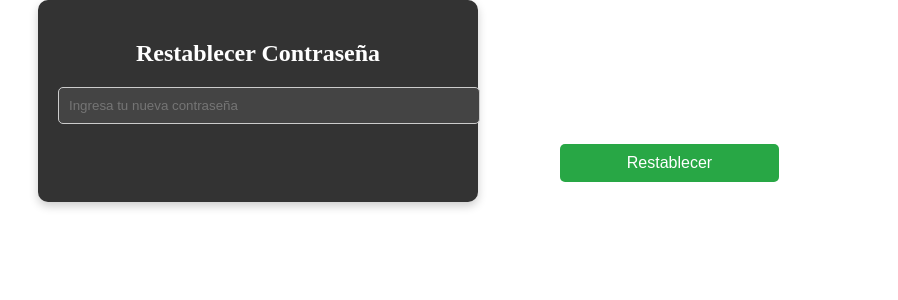
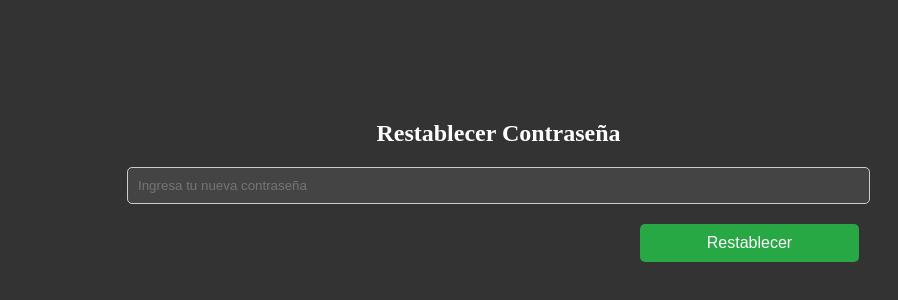
Before and after one commit to juandavidid/Proyecto_TaskMaster_Enyoi, a React (Vite) app in the folder TaskMaster_client/: page /resetpassword/1 in a window 1280 px wide. Shown: the top 300 px of the page, without its empty margins (382-1280 px from the left). Built offline with nearby package versions, Linux system fonts and the light colour scheme.

Commit message:
se aplico estilos CSS

```diff
--- a/TaskMaster_client/src/components/ResetPassword.jsx
+++ b/TaskMaster_client/src/components/ResetPassword.jsx
@@ -30,6 +30,7 @@ const ResetPassword = () => {
     return (
         <div className="reset-password-container">
             <form className="reset-password-form">
+                <div className="containerRestablcer">
                     <h2>Restablecer Contraseña</h2>
                     <input
                         type="password"
@@ -41,6 +42,9 @@ const ResetPassword = () => {
                     <button type="submit" onClick={handleClick} className="submit-button">
                         Restablecer
                     </button>
+
+                </div>
+
             </form>
         </div>
     )
--- a/TaskMaster_client/src/components/resetpassword.css
+++ b/TaskMaster_client/src/components/resetpassword.css
@@ -3,11 +3,12 @@
     background-color: #333;
     /* Fondo oscuro */
     padding: 20px;
-    border-radius: 10px;
-    max-width: 400px;
+
     margin: 0 auto;
     box-shadow: 0 4px 10px rgba(0, 0, 0, 0.2);
     color: #fff;
+    display: flex;
+    height: 100vh;
 }
 
 /* Estilos para el encabezado */
@@ -46,3 +47,11 @@
 .submit-button:hover {
     background-color: #218838;
 }
+
+.containerRestablcer {
+    display: flex;
+    flex-direction: column;
+    align-items: center;
+    margin-left: 500px;
+    margin-top: 80px;
+}
```
Lines whose indentation alone changed are shown as unchanged.
